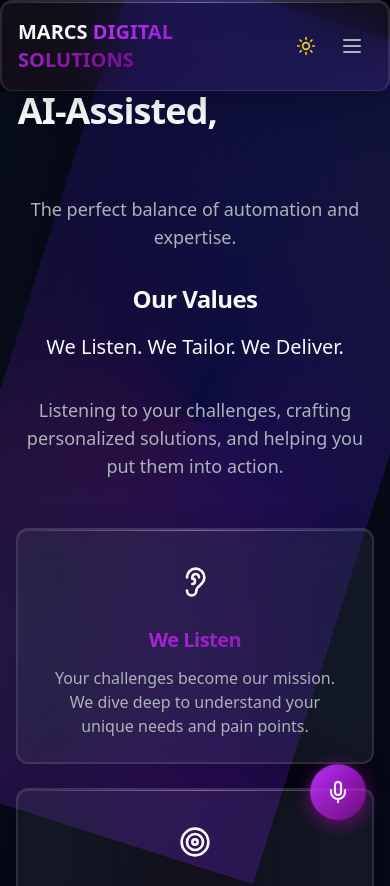
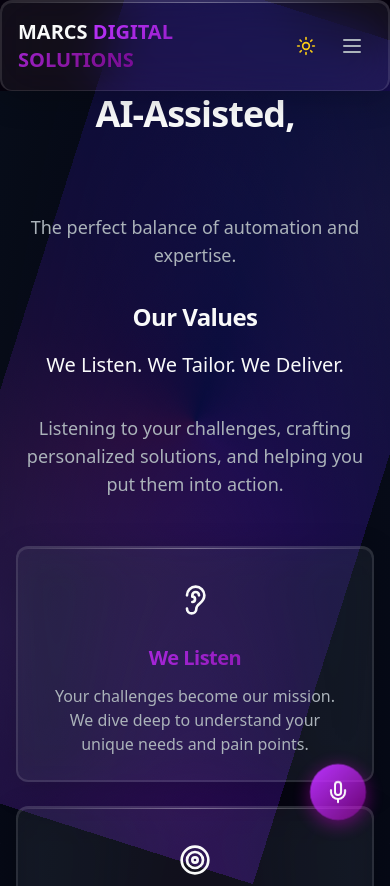
Before and after one commit to AdityaPrakash123/lova-web-genesis, a React (Vite) app: page / in a window 390 px wide. Shown: the top 886 px of the page. Built offline with nearby package versions, Linux system fonts and the light colour scheme.

Commit message:
Refactor: Update hero text
Make "Human Empowered" visible and add spacing to the hero text.

```diff
--- a/src/components/home/Hero.tsx
+++ b/src/components/home/Hero.tsx
@@ -105,8 +105,9 @@ const Hero = () => {
 
       <div className="container max-w-7xl mx-auto px-4 relative z-10">
         <div className="flex flex-col items-center text-center max-w-6xl mx-auto">
-          <h1 className="mb-6 animate-fade-in text-4xl md:text-6xl lg:text-7xl font-bold">
+          <h1 className="mb-8 animate-fade-in text-4xl md:text-6xl lg:text-7xl font-bold leading-tight">
             <span className="text-foreground">AI-Assisted, </span>
+            <br className="block md:hidden" />
             <span className="glow-text">
               <KineticText>Human Empowered.</KineticText>
             </span>
```
